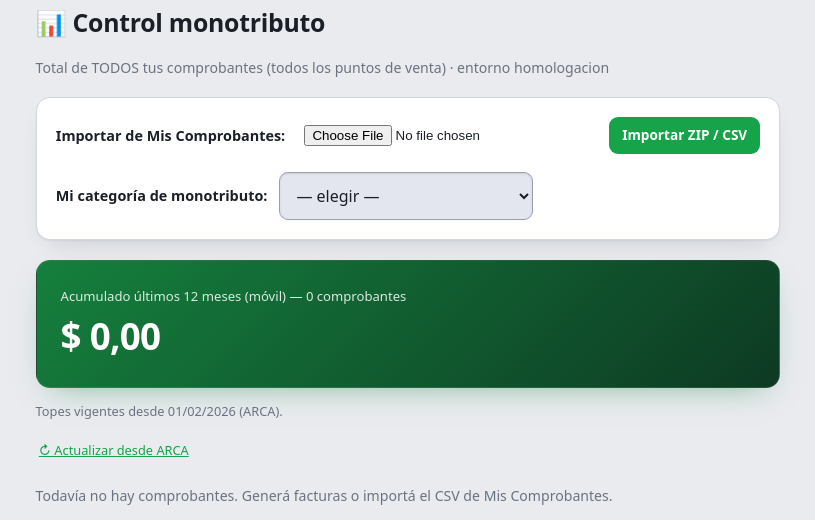
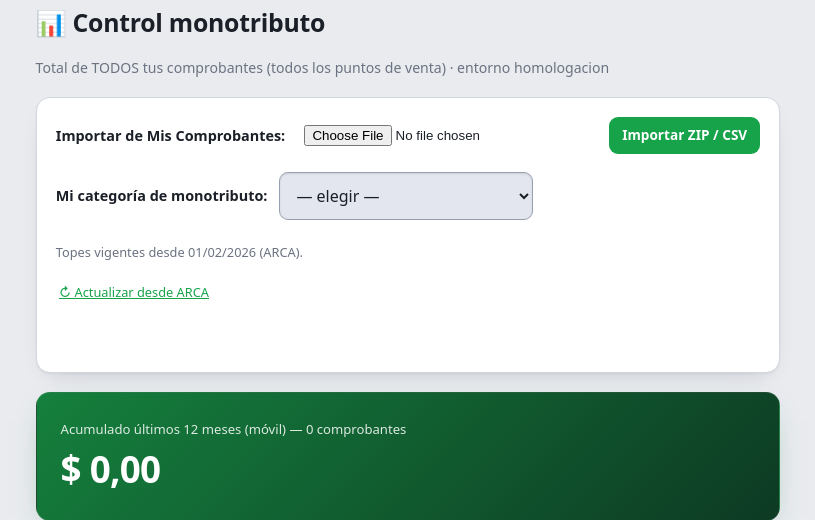
Before and after one commit to sergioseva/facturador-arca, a Flask app: page /resumen in a window 1280 px wide. Shown: the part 97-617 px from the top of the page, without its empty margins (232-1047 px from the left). Run offline with Flask 3, Linux system fonts and the light colour scheme; the visitor is signed in with stand-in values (Sample User, id 1); data comes from the database, SQL or seed files in the repository; data that the repository does not hold is empty.

Commit message:
Resumen: mover "Topes vigentes / Actualizar" debajo del combo de categoría
Estaban sueltos entre el total y los meses; ahora van dentro de la tarjeta de
controles, agrupados con la selección de categoría a la que se refieren.

Co-Authored-By: Claude Opus 4.8 (1M context) <noreply@anthropic.com>

```diff
--- a/templates/resumen.html
+++ b/templates/resumen.html
@@ -69,6 +69,14 @@
       <noscript><button type="submit" class="btn-sm">Guardar</button></noscript>
     </form>
 
+    <p class="nota-cat" style="margin:.3rem 0 0">
+      Topes vigentes desde {{ vigente_desde }} (ARCA){% if topes_actualizado %} · actualizados el {{ topes_actualizado }}{% endif %}.
+      <form method="post" style="display:inline" id="form-topes">
+        <input type="hidden" name="csrf_token" value="{{ csrf_token() }}">
+        <button type="submit" name="refrescar_topes" value="1" id="btn-topes" class="link-btn">↻ Actualizar desde ARCA</button>
+      </form>
+    </p>
+
     {% if msg %}<div class="feedback ok">{{ msg }}</div>{% endif %}
     {% if error %}<div class="feedback err">❌ {{ error }}</div>{% endif %}
     {% if info %}
@@ -92,14 +100,6 @@
     </div>
     {% endif %}
   </div>
-
-  <p class="nota-cat">
-    Topes vigentes desde {{ vigente_desde }} (ARCA){% if topes_actualizado %} · actualizados el {{ topes_actualizado }}{% endif %}.
-    <form method="post" style="display:inline" id="form-topes">
-      <input type="hidden" name="csrf_token" value="{{ csrf_token() }}">
-      <button type="submit" name="refrescar_topes" value="1" id="btn-topes" class="link-btn">↻ Actualizar desde ARCA</button>
-    </form>
-  </p>
 
   {% if meses %}
   <div class="leyenda">
```
